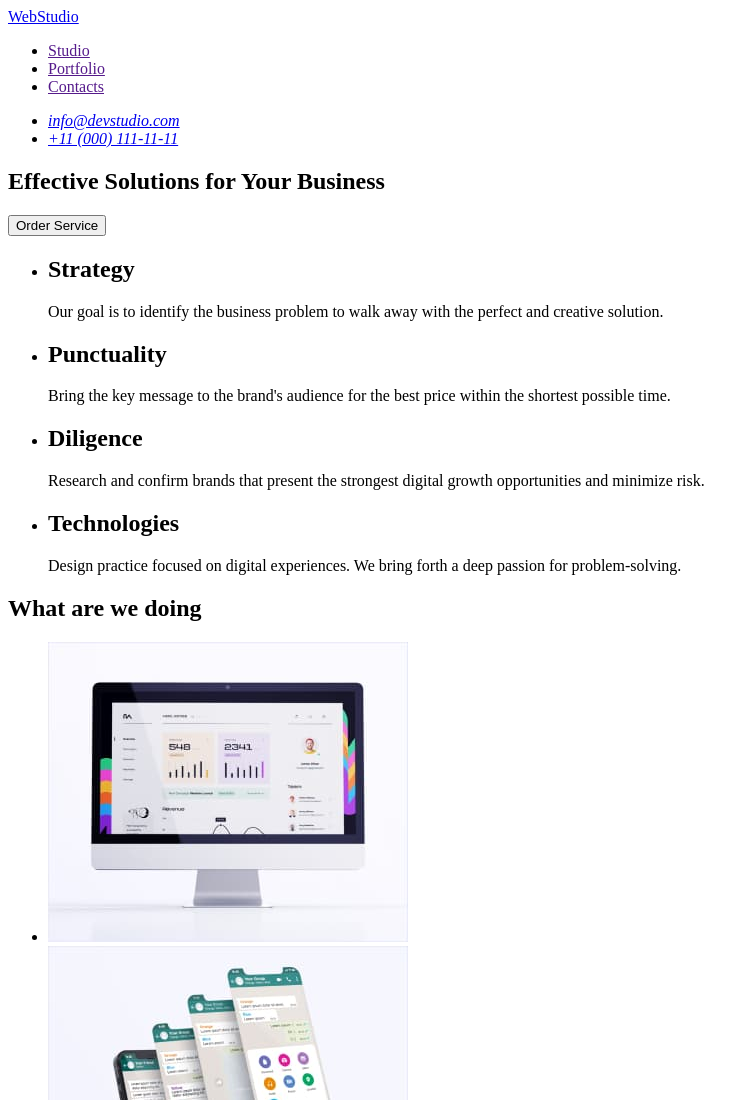
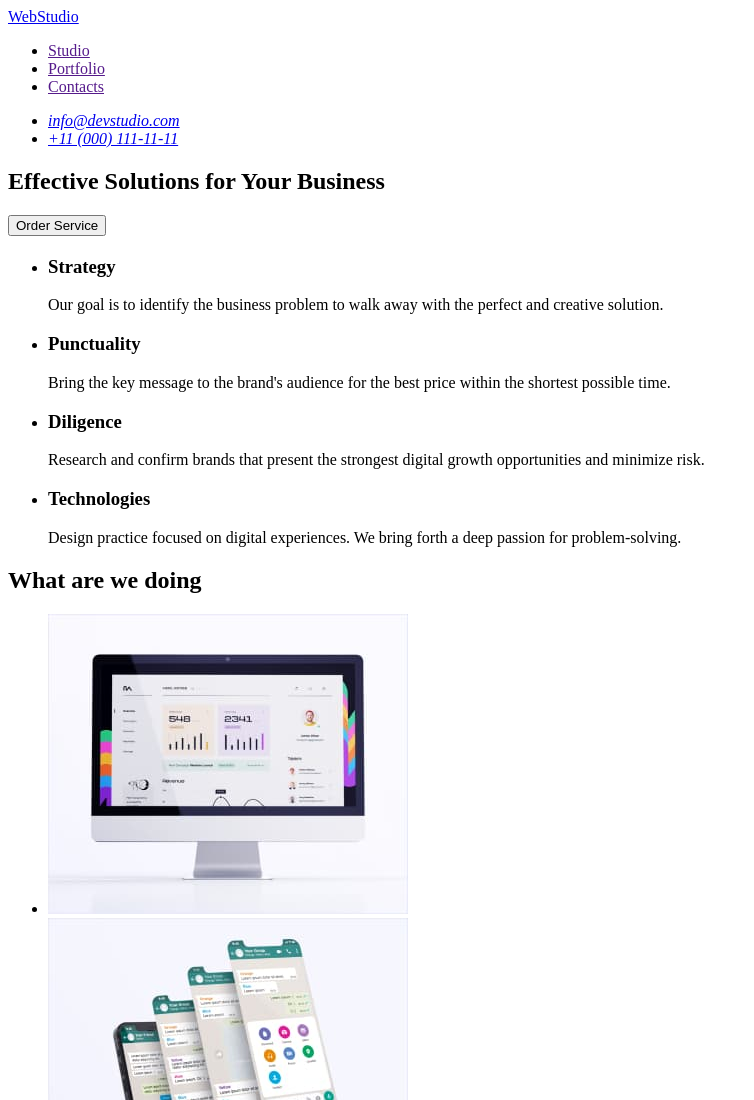
Before and after one commit to dariadrozd2023/goit-markup-hw-01, a plain HTML site: page index.html in a window 1280 px wide. Shown: the top 1100 px of the page, without its empty margins (0-754 px from the left). Drawn offline with Linux system fonts and the light colour scheme.

Commit message:
section2h2

```diff
--- a/index.html
+++ b/index.html
@@ -31,17 +31,18 @@
             <button type ="button">Order Service</button>
         </section>
         <section>
+            <h2></h2>
             <ul>
-                <li><h2>Strategy</h2>
+                <li><h3>Strategy</h3>
                     <p>Our goal is to identify the business
                     problem to walk away with the perfect and creative solution.</p>
                 </li>
-                <li><h2>Punctuality</h2>
+                <li><h3>Punctuality</h3>
                     <p>Bring the key message to the brand's audience for the best price within the shortest possible time.</p></li>
-                <li><h2>Diligence</h2>
+                <li><h3>Diligence</h3>
                     <p>Research and confirm brands that present the strongest digital growth opportunities and minimize risk.</p>
                 </li>
-                <li><h2>Technologies</h2>
+                <li><h3>Technologies</h3>
                 <p>Design practice focused on digital experiences. We bring forth a deep passion for problem-solving.</p></li>
             </ul>
         </section>
```
